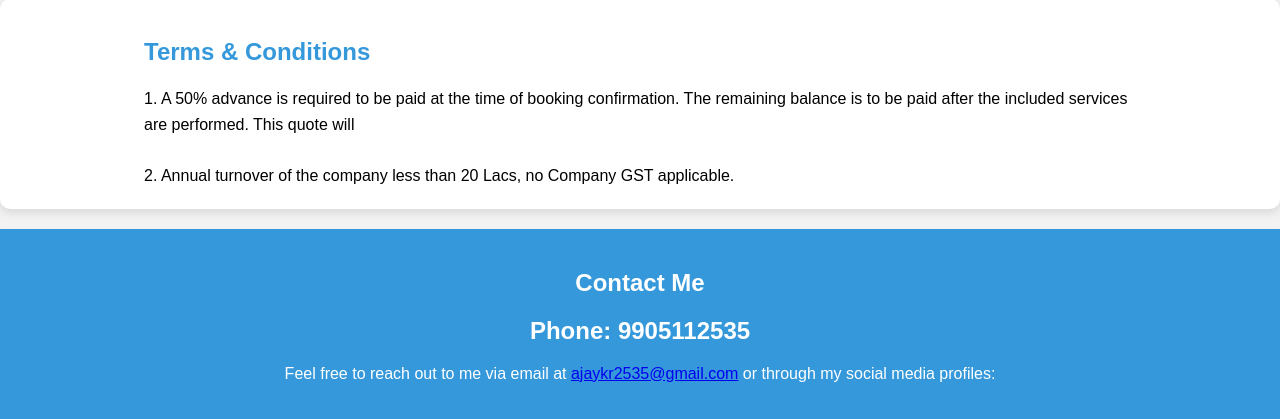
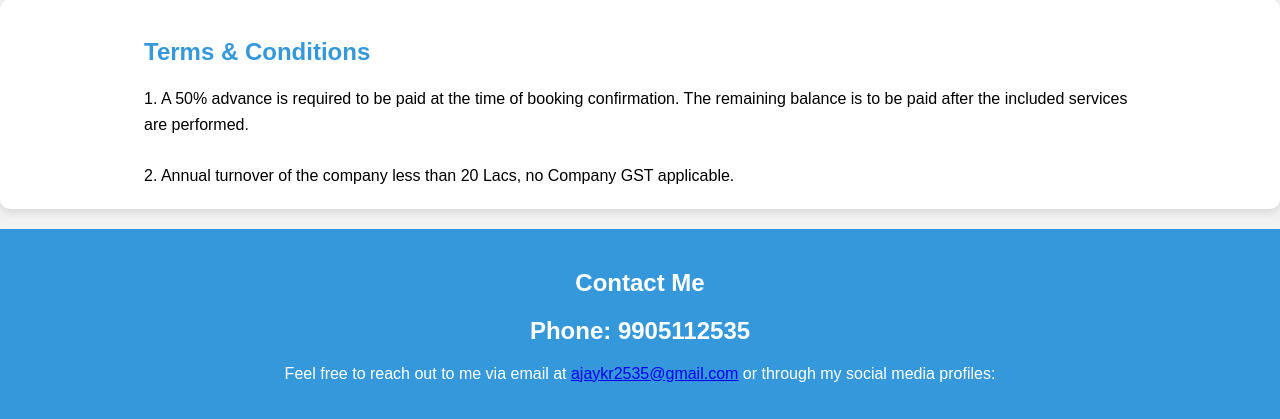
Before and after one commit to Nishantrde/music_portfolio, a Django app: page / in a window 1280 px wide. Shown: the part 1139-1558 px from the top of the page. Run offline with Django 4.2, Linux system fonts and the light colour scheme.

Commit message:
Initial Commit

```diff
--- a/mainapp/templates/index.html
+++ b/mainapp/templates/index.html
@@ -175,7 +175,7 @@ PAN BHYPK 4319L</pre>
             <h2>Terms & Conditions</h2>
             <p>
 1. A 50% advance is required to be paid at the time of booking confirmation. The remaining balance is to be paid after the included services are performed.
-This quote will <br><br>
+<br><br>
 
 2. Annual turnover of the company less than 20 Lacs, no Company GST applicable. <br>
 </p>
```
